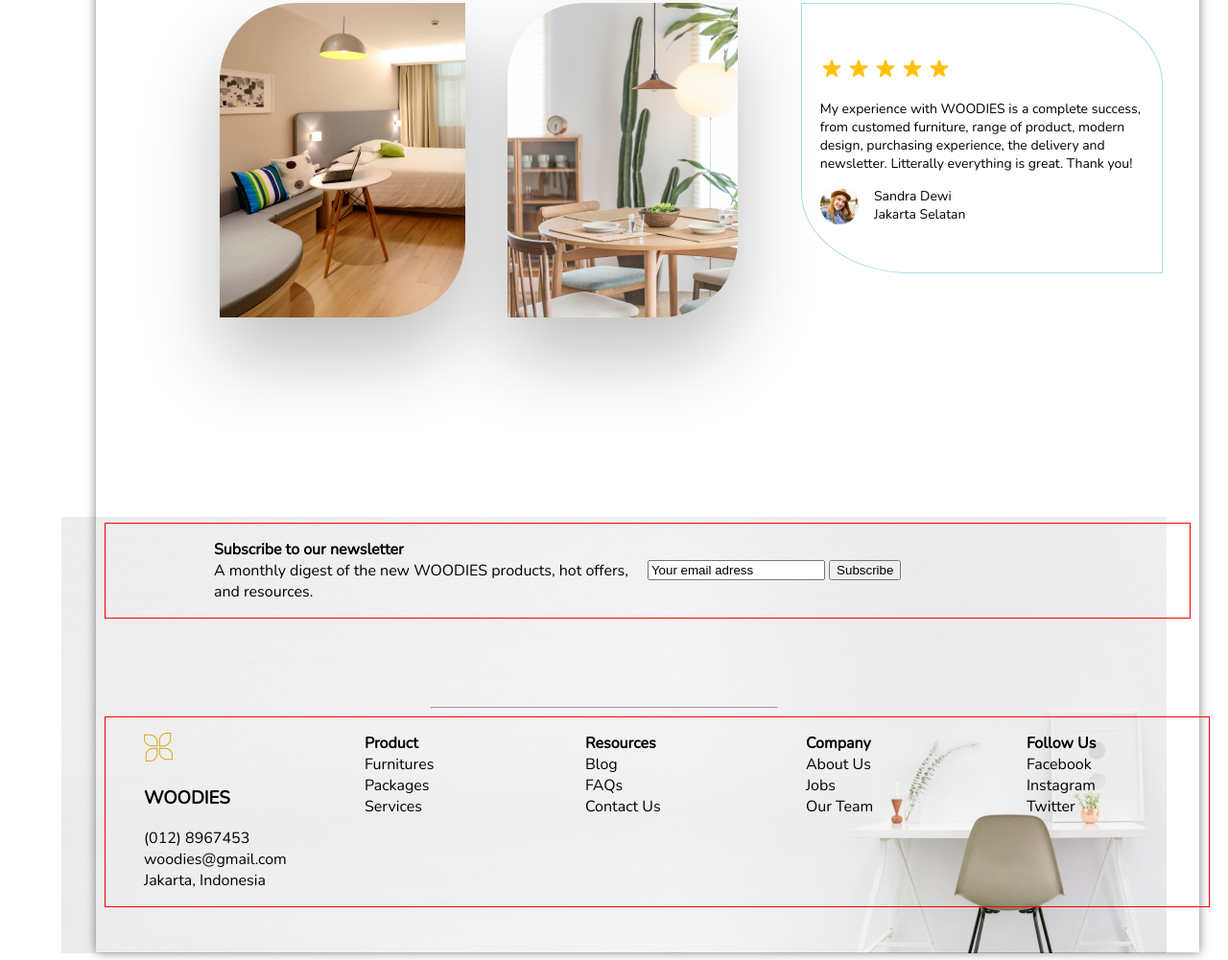
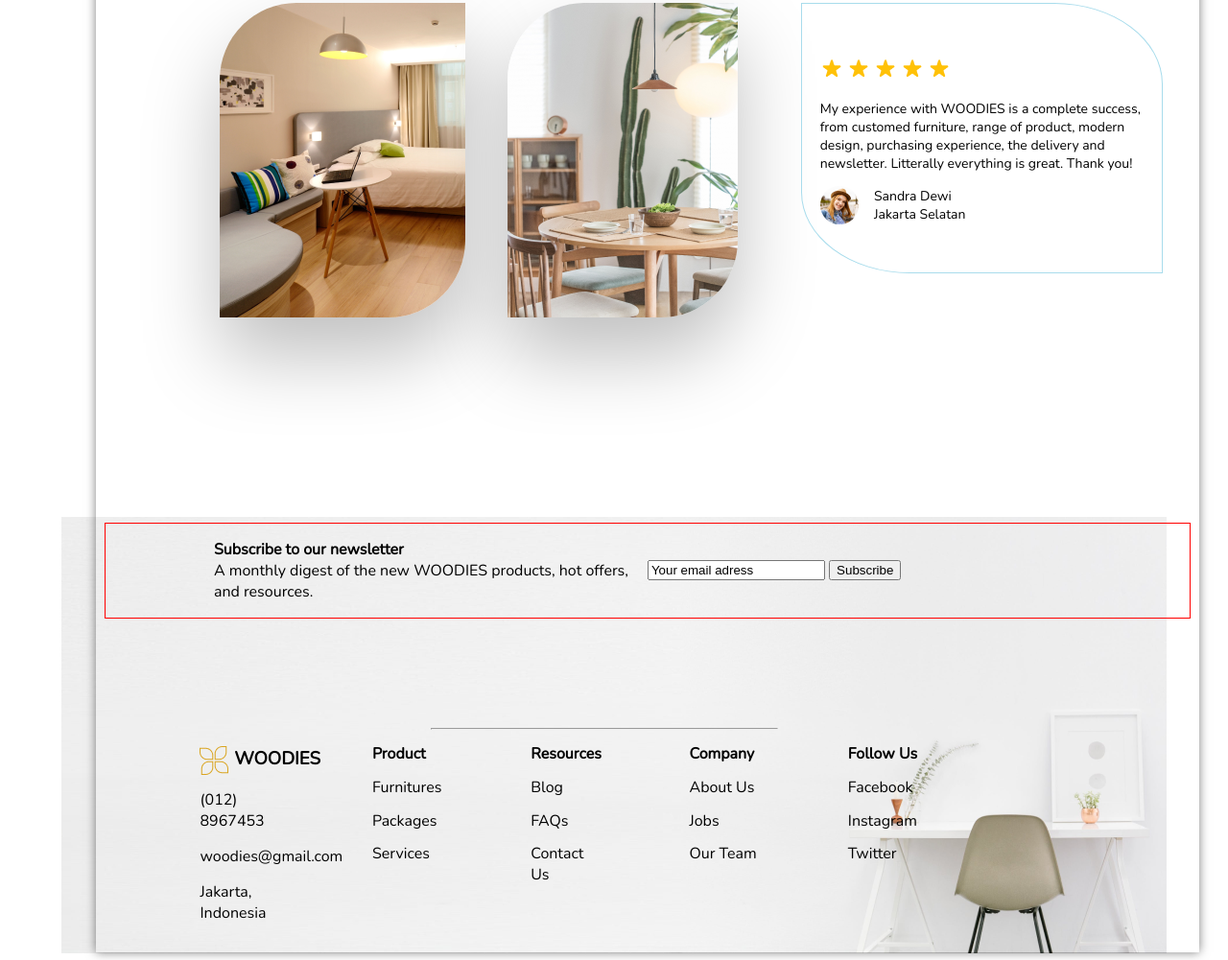
Before and after one commit to ValentinaBurlaca/Figma-s-project, a plain HTML site: page principalPage.html in a window 1280 px wide. Shown: the part 3875-4876 px from the top of the page at 96% size. Drawn offline with nearby package versions, Linux system fonts and the light colour scheme; files whose address does not match are found by name.

Commit message:
I added padding for footer

```diff
--- a/assets/principalPage.css
+++ b/assets/principalPage.css
@@ -559,14 +559,27 @@ li {
     margin-top: 6.5%;
 }
 
+
+
 footer {
     position: absolute;
     margin-left: 0;
     margin-top: 2%;
     display: grid;
     grid-template-columns: repeat(5, 1fr);
-    border: 1px solid red;
-    width: 100%;
+    width: 850px;
+}
+
+footer ul li  {
+    padding-left: 40%;
+    width: 60%;
+    margin-top: 10%;
+}
+
+footer ul li h3 {
+    position: relative;
+    padding-left: 40%;
+    margin-top: -40%;
 }
 
 a{
```
Also changed, not shown: principalPage.html (+1 -1 lines).
